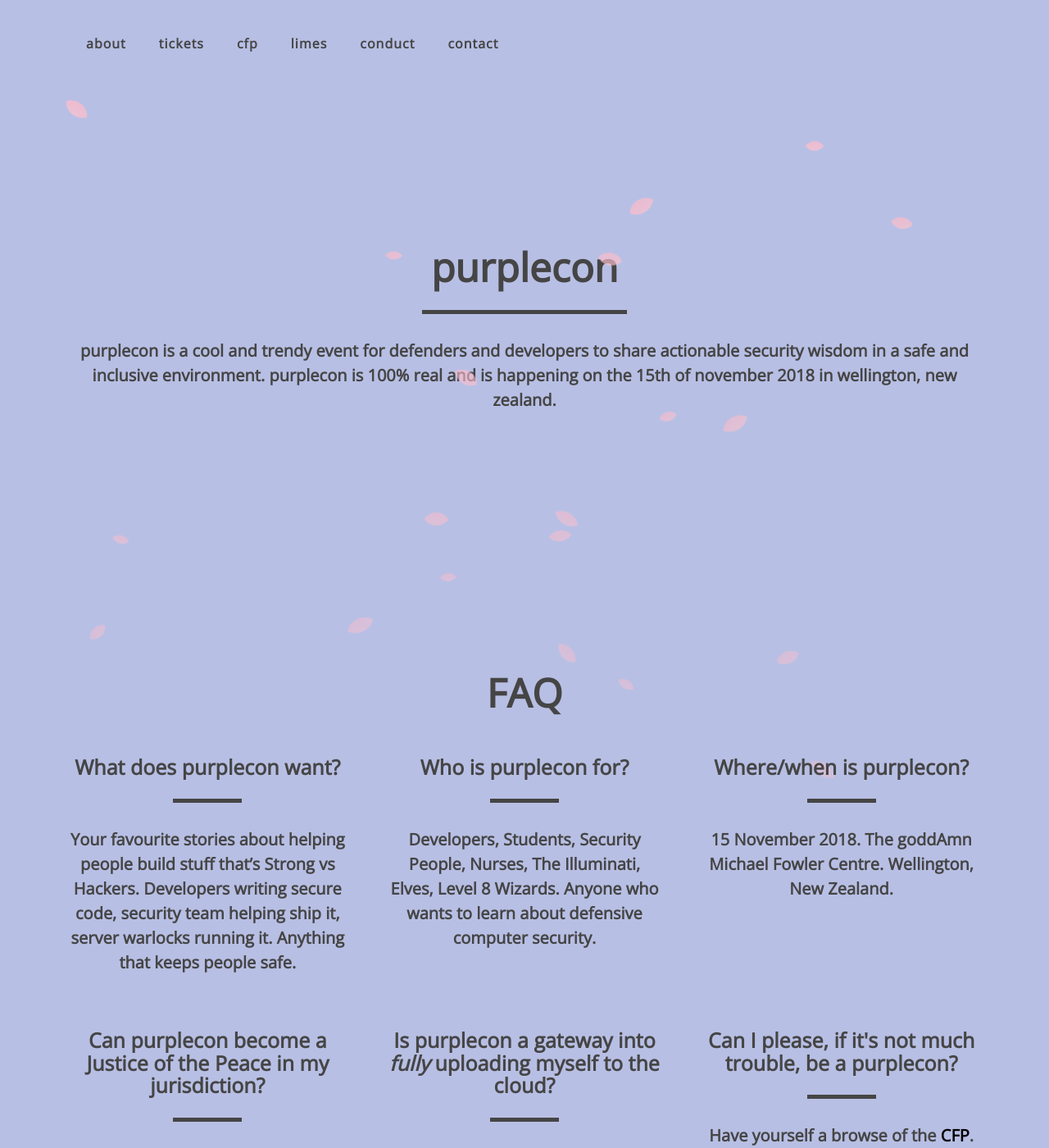
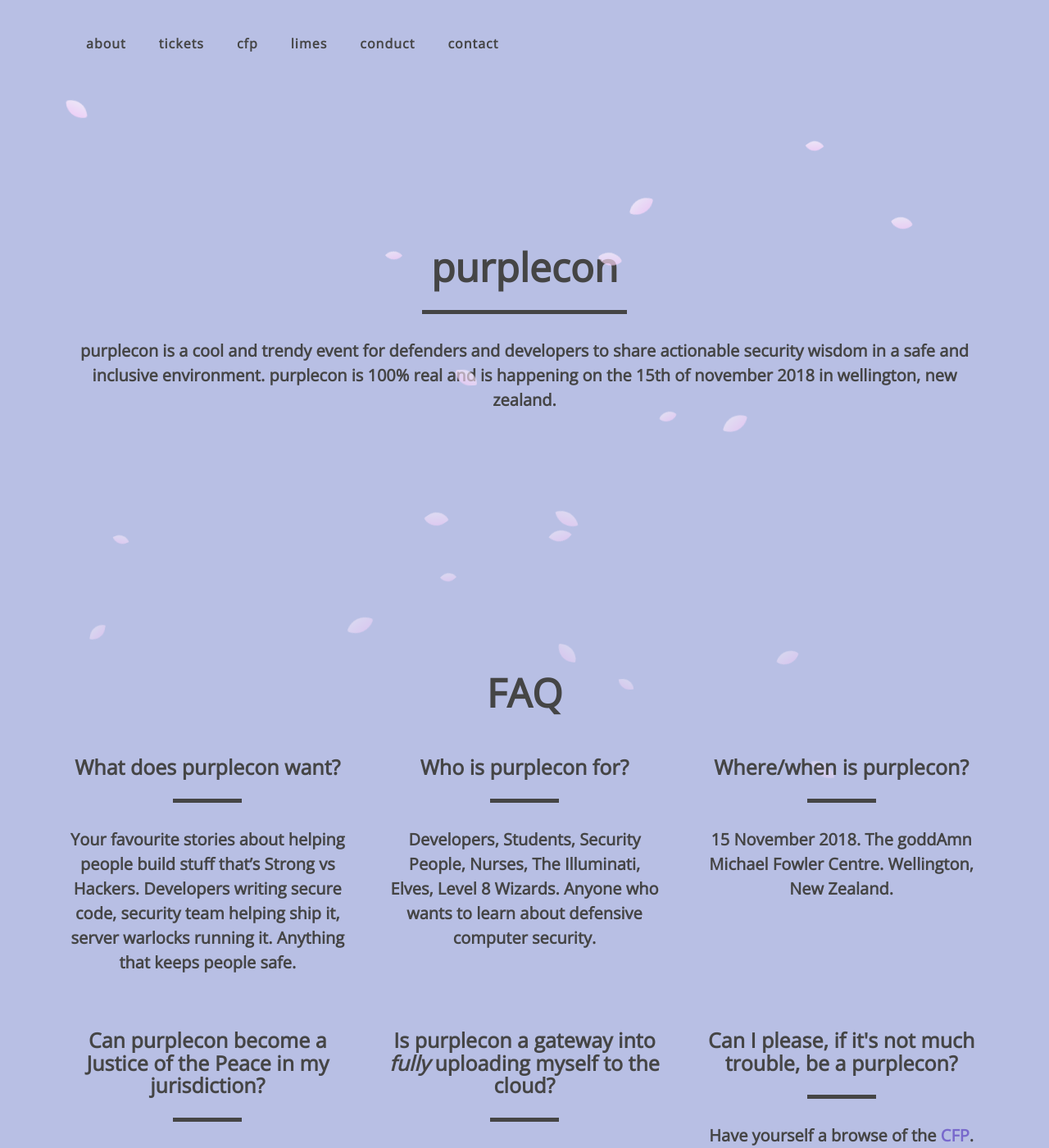
Before and after one commit to purplecon/2018.purplecon.nz, a Jekyll site: the page built from README.md, in a window 1280 px wide and 1400 px high. Shown: the whole window at 82% size. Built offline with Jekyll 4.4.1, drawn with Linux system fonts in a browser that asks for light colours; our own code applies the rules of GitHub Pages for plain Markdown files.

Commit message:
change petals to be white-pink and links to be purple instead of black
closes #18
closes #17

```diff
--- a/_layouts/default.html
+++ b/_layouts/default.html
@@ -28,7 +28,7 @@
     <link href="https://fonts.googleapis.com/css?family=Open+Sans:300" rel="stylesheet">
     <link href="{{ "css/freelancer.min.css" | relative_url }}" rel="stylesheet">
     <link rel="shortcut icon" type="image/png" href="/favicon.ico"/>
-    <link type="text/css" rel="stylesheet" media="screen" href="/css/jquery-sakura.min.css" />
+    <link type="text/css" rel="stylesheet" media="screen" href="/css/jquery-sakura.css" />
 
     <!-- NSA tracking-->
     <script async src="https://www.googletagmanager.com/gtag/js?id=UA-39885839-9"></script>
--- a/css/freelancer.css
+++ b/css/freelancer.css
@@ -21,7 +21,7 @@
 a:active,
 a:focus,
 a:hover {
-  color: #000;
+  color: #7869cc;
   outline: none; }
 
 h1,
--- a/scss/_global.scss
+++ b/scss/_global.scss
@@ -20,7 +20,7 @@
 a:active,
 a:focus,
 a:hover {
-  color: $theme-success;
+  color: #7869cc;
   outline: none;
 }
 
```
Also changed, not shown: css/freelancer.min.css, css/jquery-sakura.css.
